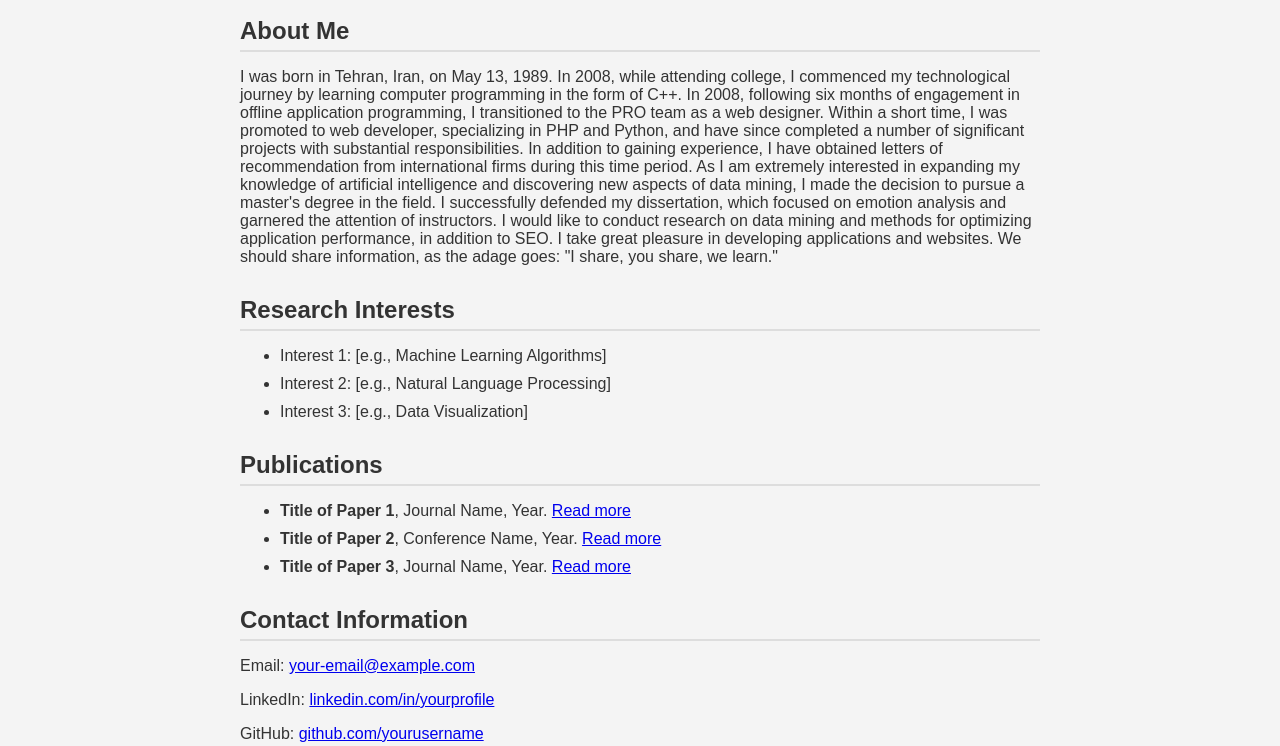
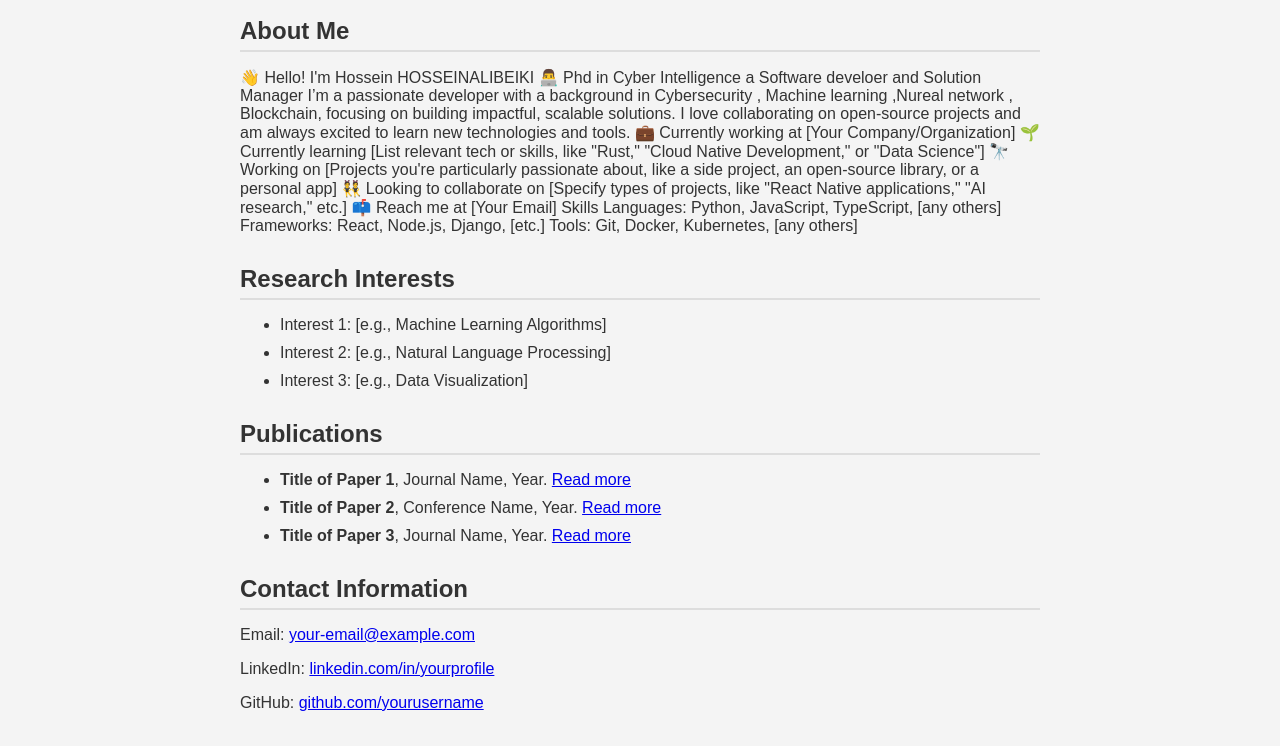
Before and after one commit to hosseinalibeiki/Hossein, a plain HTML site: page index.html in a window 1280 px wide. Shown: the part 205-951 px from the top of the page. Drawn offline with Linux system fonts and the light colour scheme.

Commit message:
Update index.html

```diff
--- a/index.html
+++ b/index.html
@@ -57,12 +57,21 @@
         <section class="section">
             <img src="your-photo.jpg" alt="Your Name" class="profile-picture">
             <h2>About Me</h2>
-<p>I was born in Tehran, Iran, on May 13, 1989. In 2008, while attending college, I commenced my technological journey by learning computer programming in the form of C++.
-In 2008, following six months of engagement in offline application programming, I transitioned to the PRO team as a web designer. Within a short time, I was promoted to web developer, specializing in PHP and Python, and have since completed a number of significant projects with substantial responsibilities.
-In addition to gaining experience, I have obtained letters of recommendation from international firms during this time period.
-As I am extremely interested in expanding my knowledge of artificial intelligence and discovering new aspects of data mining, I made the decision to pursue a master's degree in the field. I successfully defended my dissertation, which focused on emotion analysis and garnered the attention of instructors.
-I would like to conduct research on data mining and methods for optimizing application performance, in addition to SEO. I take great pleasure in developing applications and websites. We should share information, as the adage goes: "I share, you share, we learn."
-</p>        </section>
+<p>👋 Hello! I'm Hossein HOSSEINALIBEIKI
+
+👨‍💻 Phd in Cyber Intelligence a Software develoer and Solution Manager
+
+I’m a passionate developer with a background in Cybersecurity , Machine learning ,Nureal network , Blockchain, focusing on building impactful, scalable solutions. I love collaborating on open-source projects and am always excited to learn new technologies and tools.
+
+💼 Currently working at [Your Company/Organization]
+🌱 Currently learning [List relevant tech or skills, like "Rust," "Cloud Native Development," or "Data Science"]
+🔭 Working on [Projects you're particularly passionate about, like a side project, an open-source library, or a personal app]
+👯 Looking to collaborate on [Specify types of projects, like "React Native applications," "AI research," etc.]
+📫 Reach me at [Your Email]
+Skills
+Languages: Python, JavaScript, TypeScript, [any others]
+Frameworks: React, Node.js, Django, [etc.]
+Tools: Git, Docker, Kubernetes, [any others]</p>        </section>
 
         <!-- Research Interests -->
         <section class="section">
```
